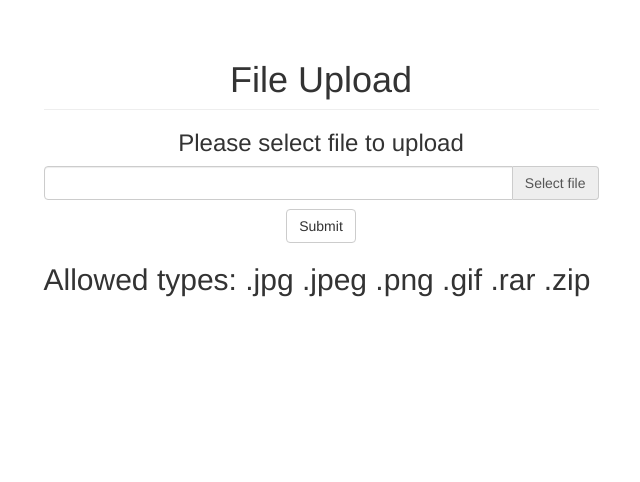
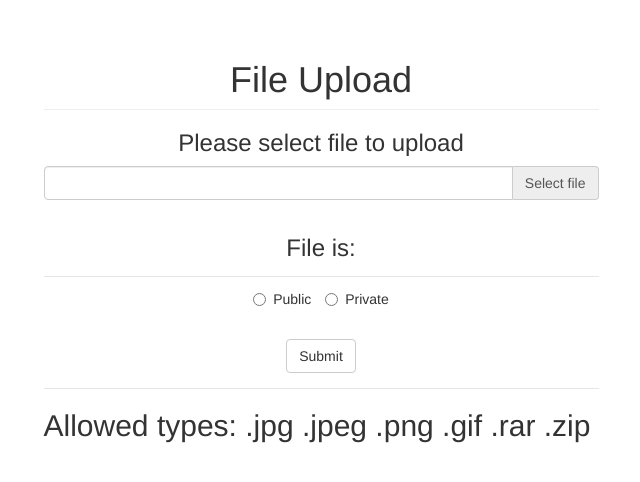
Before and after one commit to zydrunasG/fileupload, a PHP site: page /fileupload/file.php in a window 1280 px wide. Shown: the part 51-533 px from the top of the page, without its empty margins (319-959 px from the left). Run offline with PHP 8.4, Linux system fonts and the light colour scheme; some libraries are stand-ins or nearby versions.

Commit message:
Added file download, and updated a litle bit uploading and public files php files

```diff
--- a/file.php
+++ b/file.php
@@ -50,7 +50,14 @@ require('layout/header.php');
                             <a href="#" class="input-group-addon btn btn-default fileinput-exists" data-dismiss="fileinput">Remove</a>
                         </div>
                         <div class="form-group text-center">
+                            <h3 class="modal-header">File is:</h3>
+                            <label class="radio-inline"><input type="radio" name="file">Public</label>
+                            <label class="radio-inline"><input type="radio" name="file">Private</label>
+                        </div>
+                        <div class="form-group text-center">
+                            <div class="modal-header">
                             <button type="submit" class="btn btn-default">Submit</button>
+                            </div>
                         </div>
 
                         <div class="form-group">
--- a/publicfiles.php
+++ b/publicfiles.php
@@ -34,7 +34,7 @@ $dir = 'files/public/';
                     {
                         echo '<tr>';
 
-                        echo '<td> '.$r['filename'].' </td>';
+                        echo '<td><a href="download.php?filename='.$r['filename'] .'">'.$r["filename"].'</a></td>';
                         echo '<td> '.$r['username'].' </td>';
                         echo '<td> '.$r['date'].' </td>';
 
```
Also changed, not shown: download.php (added, +11 -0 lines).
